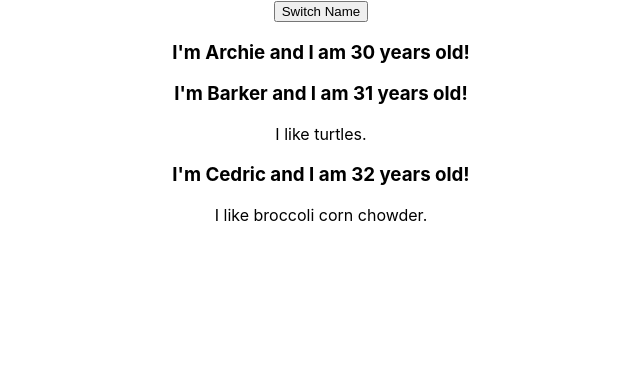
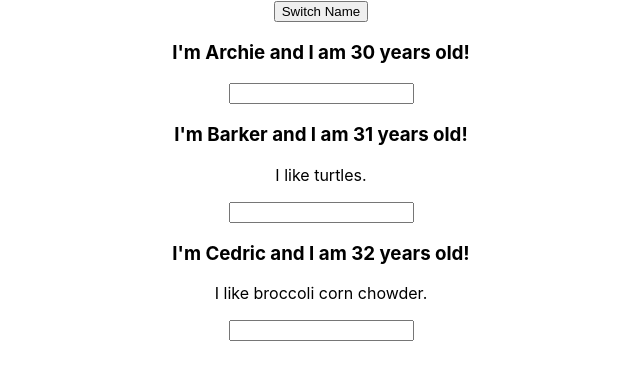
Before and after one commit to slimxdi/person-test-udemy, a React (Create React App) app: page / in a window 1280 px wide. Shown: the top 380 px of the page, without its empty margins (319-959 px from the left). Built offline with nearby package versions, Linux system fonts and the light colour scheme.

Commit message:
added input with two-way binding via another method within App called nameChangeHandler that uses event.target.value

```diff
--- a/src/App.js
+++ b/src/App.js
@@ -25,6 +25,18 @@ const App = props => {
     )
   };
 
+  const nameChangedHandler = (event) => {
+    setPersonState(
+      {
+        persons: [
+          { personname: 'Maximus', age: 60},
+          { personname: event.target.value, age: 61},
+          { personname: 'PsuedoCedric', age: 62}
+        ]
+      }
+    )
+  }
+
   return (
     <div className="App">
       <button onClick={()=>switchNameHandler('Maxima!')}>Switch Name</button>
@@ -36,7 +48,8 @@ const App = props => {
       <Person
         personname={personState.persons[1].personname}
         age={personState.persons[1].age}
-        click={switchNameHandler.bind(this, 'Max!')}>I like turtles.
+        click={switchNameHandler.bind(this, 'Max!')}
+        changed={nameChangedHandler}>I like turtles.
       </Person>
       <Person
         personname={personState.persons[2].personname}
--- a/src/Person/Person.js
+++ b/src/Person/Person.js
@@ -6,6 +6,7 @@ const person = (props) => {
     <div>
       <h3 onClick={props.click}>I'm {props.personname} and I am {props.age} years old!</h3>
       <p>{props.children}</p>
+      <input type="text" onChange={props.changed}></input>
     </div>
   )
 
```
